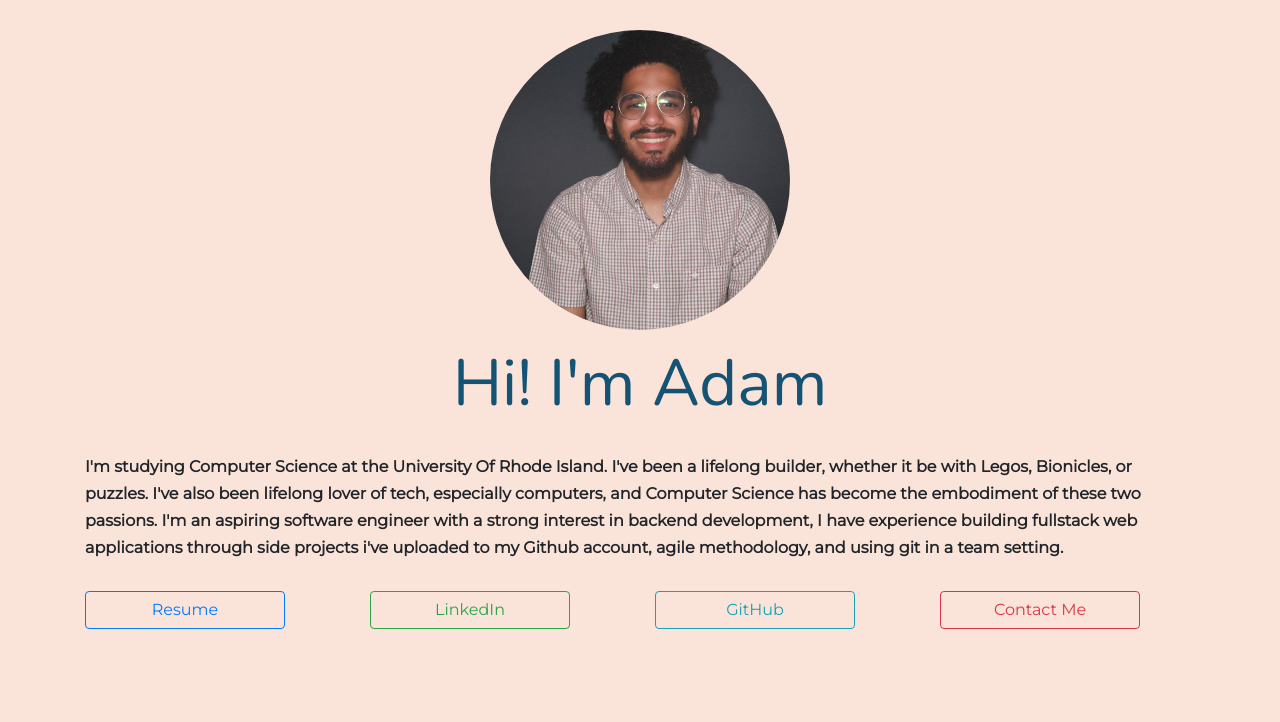
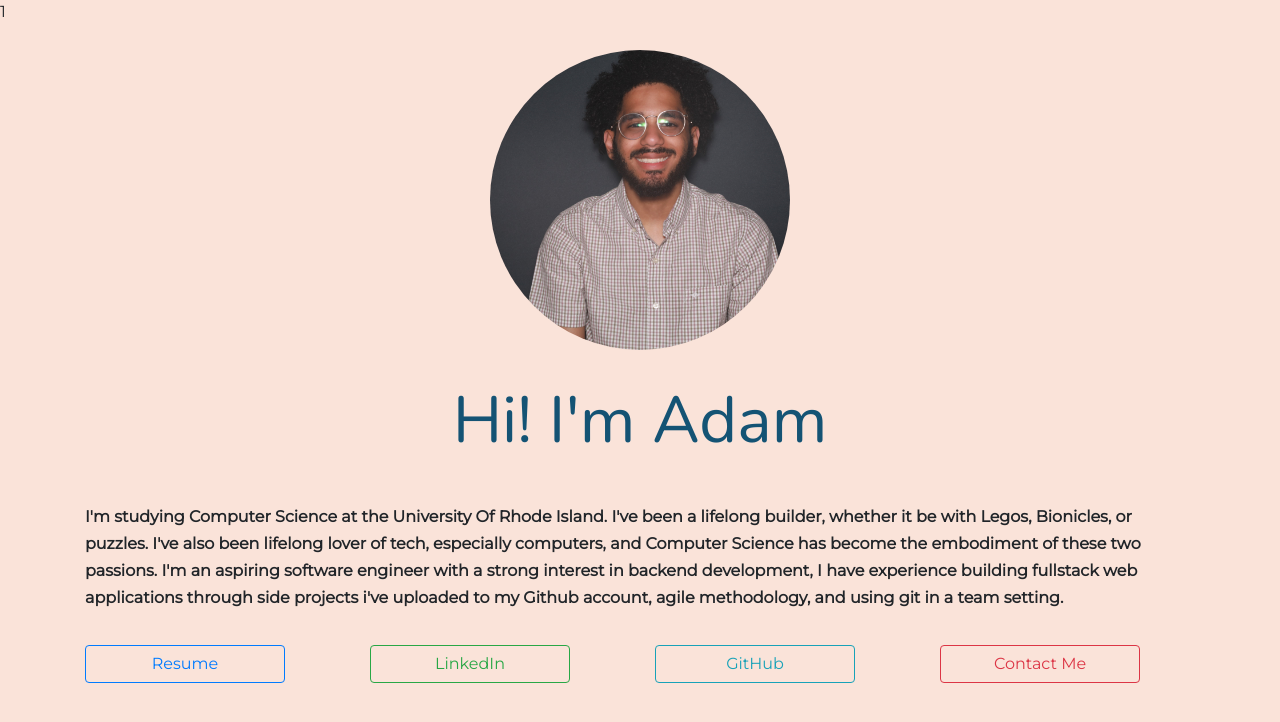
Before and after one commit to adamjeanlaurent/dot-me, a plain HTML site: page index.html in a window 1280 px wide. Drawn offline with nearby package versions, Linux system fonts and the light colour scheme.

Commit message:
converted margins to %

```diff
--- a/index.css
+++ b/index.css
@@ -13,13 +13,13 @@ body {
 /* class for centering images */
 .centerBlock{
     display: block;
-    margin:auto;
+    margin: auto;
 }
 
 /* main body of text */
 .profileText {
     line-height: 1.7;
-    margin-top: 20px;
+    margin-top: 3%;
     font-weight: bold;
 }
 
@@ -27,18 +27,18 @@ body {
 .profileHeading {
     text-align: center;
     font-size: 65px;
-    margin-top: 5px;
+    margin-top: 2%;
     color: #145374;
     font-family: 'Nunito', sans-serif;
 }
 
 /* Bar For Buttons */
 .profileButtonBar {
-    margin-top: 30px;
+    margin-top: 3%;
 }
 
 .container{
-    margin-top: 30px;
+    margin-top: 2%;
 }
 
 .btn{
```
Also changed, not shown: index.html (+1 -1 lines).
